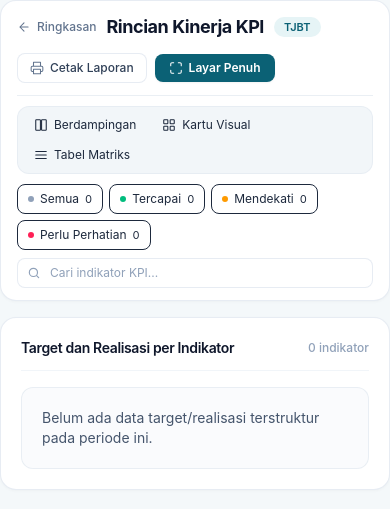
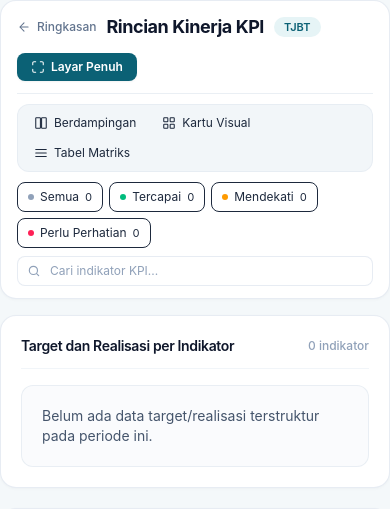
Before and after one commit to TommmJr/dashboard, a Laravel app: template resources/views/dashboard/kpi-detail.blade.php in a window 390 px wide. Shown: the top 509 px of the page. Run offline with Laravel 12, Linux system fonts and the light colour scheme; the template is opened without the code that fills it, so the values that code supplies are empty; style sheets or scripts are compiled from the project's sources.

Commit message:
refactor(ui): remove print report button and dead print css from kpi detail
- Remove the #kpi-detail-print-btn (Cetak Laporan) action button from the main #kpi-detail-header action bar on /dashboard/kpi-detail.

- Remove the unused @media print stylesheet and dead .no-print utility classes from resources/views/dashboard/kpi-detail.blade.php, keeping download exclusively inside fullscreen (#kpi-fullscreen-download-chart-btn / Unduh JPG).

- Update tests/Feature/KpiDetailPageTest.php to assert removal of #kpi-detail-print-btn, window.print(), and Cetak Laporan while keeping fullscreen Unduh JPG assertions.

Verification:

- npm run build (591 modules, 2.13s)

- php artisan test --filter=KpiDetailPageTest|TargetRealisasiPerIndikatorTest|KinerjaDetailUnitFilterTest|UiSimplificationTest|PengusahaanUiEnhancementTest|KpiReadModelFlagTest|KpiAnalyticsPageTest (131 passed, 929 assertions)

- php vendor/bin/pint --dirty --test

- git diff --cached --check

```diff
--- a/resources/views/dashboard/kpi-detail.blade.php
+++ b/resources/views/dashboard/kpi-detail.blade.php
@@ -24,41 +24,6 @@
         }
     }
 @endphp
-
-<style>
-@media print {
-    @page {
-        size: landscape;
-        margin: 8mm;
-    }
-    aside,
-    nav,
-    header,
-    #header-breadcrumb,
-    #kpi-detail-actions,
-    #kpi-command-bar,
-    #kpi-view-switcher,
-    #target-realisasi-toolbar,
-    button,
-    .no-print {
-        display: none !important;
-    }
-    body, main, #kpi-detail-container {
-        margin: 0 !important;
-        padding: 0 !important;
-        background: #fff !important;
-        width: 100% !important;
-        max-width: 100% !important;
-        overflow: visible !important;
-    }
-    .shadow-xs, .shadow-2xs, .shadow-md, .shadow-sm {
-        box-shadow: none !important;
-    }
-    .border {
-        border-color: #cbd5e1 !important;
-    }
-}
-</style>
 
 <script>
 if (typeof window.kpiDetailManager !== 'function') {
@@ -723,7 +688,7 @@ if (typeof window.kpiDetailManager !== 'function') {
         role="dialog"
         aria-modal="true"
         aria-labelledby="kpi-fullscreen-title"
-        class="fixed inset-0 z-50 bg-slate-900/55 backdrop-blur-sm p-3 sm:p-4 overflow-y-auto no-print"
+        class="fixed inset-0 z-50 bg-slate-900/55 backdrop-blur-sm p-3 sm:p-4 overflow-y-auto"
     >
         <div class="mx-auto max-w-[1600px] rounded-2xl border border-slate-200/80 bg-slate-50/95 p-3 sm:p-4 shadow-2xl space-y-3">
             {{-- Compact Single Unified Studio Command Header --}}
@@ -1067,19 +1032,6 @@ if (typeof window.kpiDetailManager !== 'function') {
 
                 <button
                     type="button"
-                    id="kpi-detail-print-btn"
-                    onclick="window.print()"
-                    class="inline-flex items-center gap-1.5 rounded-lg border border-slate-200/80 bg-white px-3 py-1.5 text-xs font-medium text-slate-700 transition hover:bg-slate-50 hover:text-slate-900 cursor-pointer whitespace-nowrap focus-visible:outline-none focus-visible:ring-2 focus-visible:ring-[#16a3b8]/40"
-                >
-                    <svg class="h-3.5 w-3.5 text-slate-500" viewBox="0 0 24 24" fill="none" stroke="currentColor" stroke-width="1.8" aria-hidden="true">
-                        <path d="M6 9V2h12v7M6 18H4a2 2 0 0 1-2-2v-5a2 2 0 0 1 2-2h16a2 2 0 0 1 2 2v5a2 2 0 0 1-2 2h-2" stroke-linecap="round" stroke-linejoin="round"/>
-                        <path d="M6 14h12v8H6z" stroke-linecap="round" stroke-linejoin="round"/>
-                    </svg>
-                    <span>Cetak Laporan</span>
-                </button>
-
-                <button
-                    type="button"
                     id="kpi-detail-fullscreen-btn"
                     @click="toggleFullscreen()"
                     class="inline-flex items-center gap-1.5 rounded-lg bg-[#0b6175] px-3.5 py-1.5 text-xs font-semibold text-white shadow-xs transition hover:bg-[#094e5e] cursor-pointer whitespace-nowrap focus-visible:outline-none focus-visible:ring-2 focus-visible:ring-[#16a3b8]/40"
@@ -1094,7 +1046,7 @@ if (typeof window.kpiDetailManager !== 'function') {
         </div>
 
         {{-- Tier 2: Single Unified Command Bar --}}
-        <div id="kpi-command-bar" class="mt-3 flex flex-col gap-2.5 border-t border-slate-200/70 pt-2.5 xl:flex-row xl:items-center xl:justify-between min-w-0 no-print">
+        <div id="kpi-command-bar" class="mt-3 flex flex-col gap-2.5 border-t border-slate-200/70 pt-2.5 xl:flex-row xl:items-center xl:justify-between min-w-0">
             <div id="kpi-view-switcher" class="inline-flex min-w-0 max-w-full flex-wrap items-center gap-0.5 rounded-xl border border-slate-200/60 bg-slate-100/90 p-1 text-xs">
                 <button
                     type="button"
```
Also changed, not shown: tests/Feature/KpiDetailPageTest.php (+6 -2 lines).
